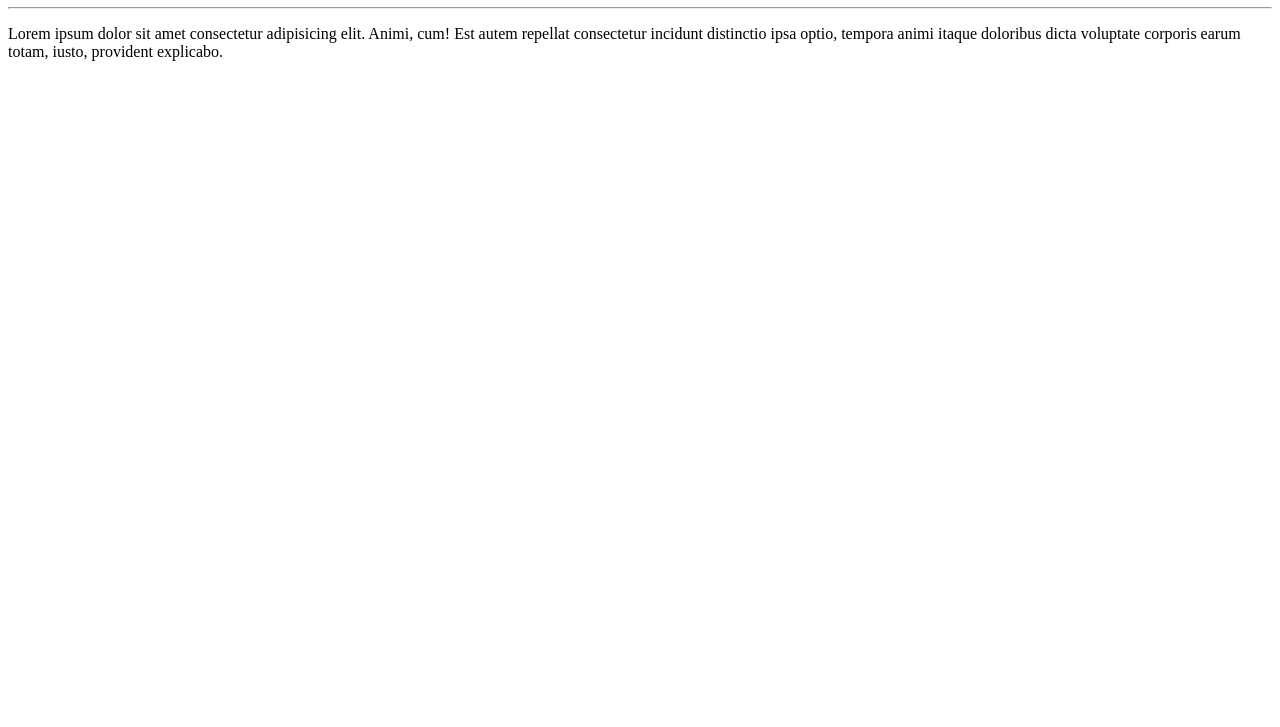
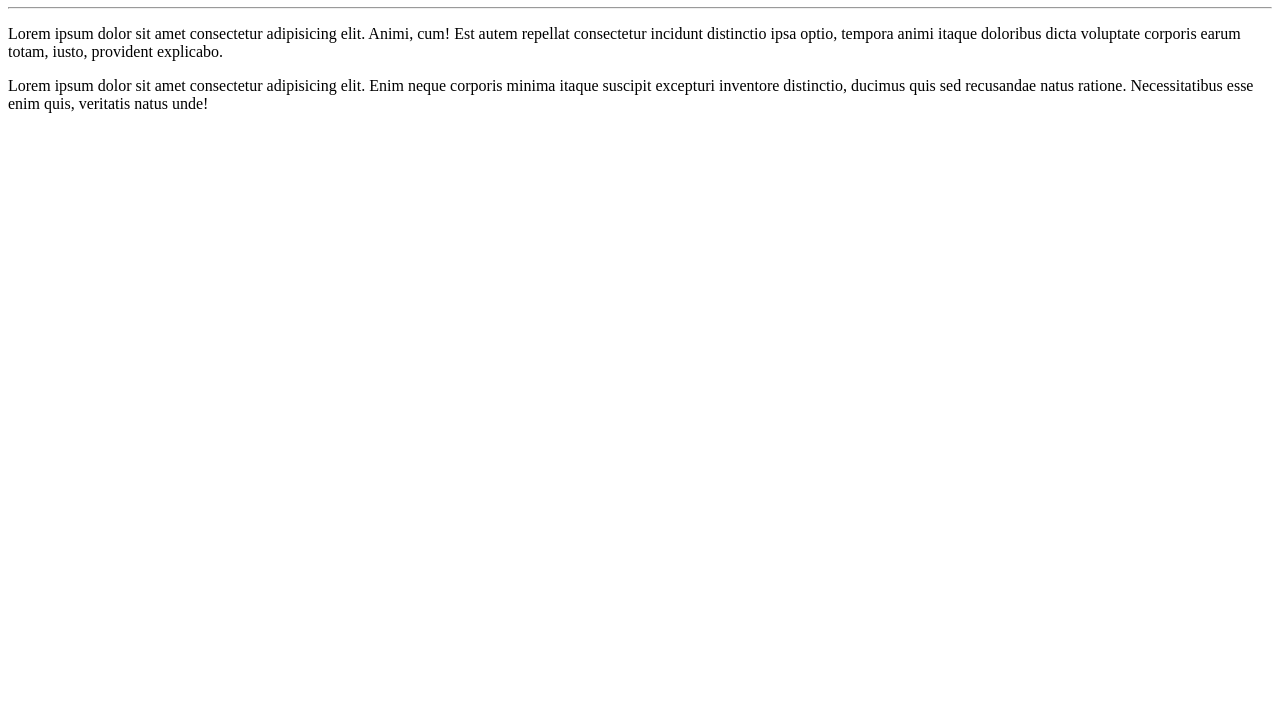
Before and after one commit to andrerodrigues-sp/Ola-Mundo, a plain HTML site: page site-exemplo/index.html in a window 1280 px wide. Shown: the part 73-800 px from the top of the page. Drawn offline with Linux system fonts and the light colour scheme.

Commit message:
adicionei um parágrafo

```diff
--- a/site-exemplo/index.html
+++ b/site-exemplo/index.html
@@ -9,6 +9,8 @@
     <h1>Olá, Mundo!</h1>
     <hr>
     <p>Lorem ipsum dolor sit amet consectetur adipisicing elit. Animi, cum! Est autem repellat consectetur incidunt distinctio ipsa optio, tempora animi itaque doloribus dicta voluptate corporis earum totam, iusto, provident explicabo.</p>
+    <p>Lorem ipsum dolor sit amet consectetur adipisicing elit. Enim neque corporis minima itaque suscipit excepturi inventore distinctio, ducimus quis sed recusandae natus ratione. Necessitatibus esse enim quis, veritatis natus unde!
+    </p>
 
 </body>
 </html>
```
